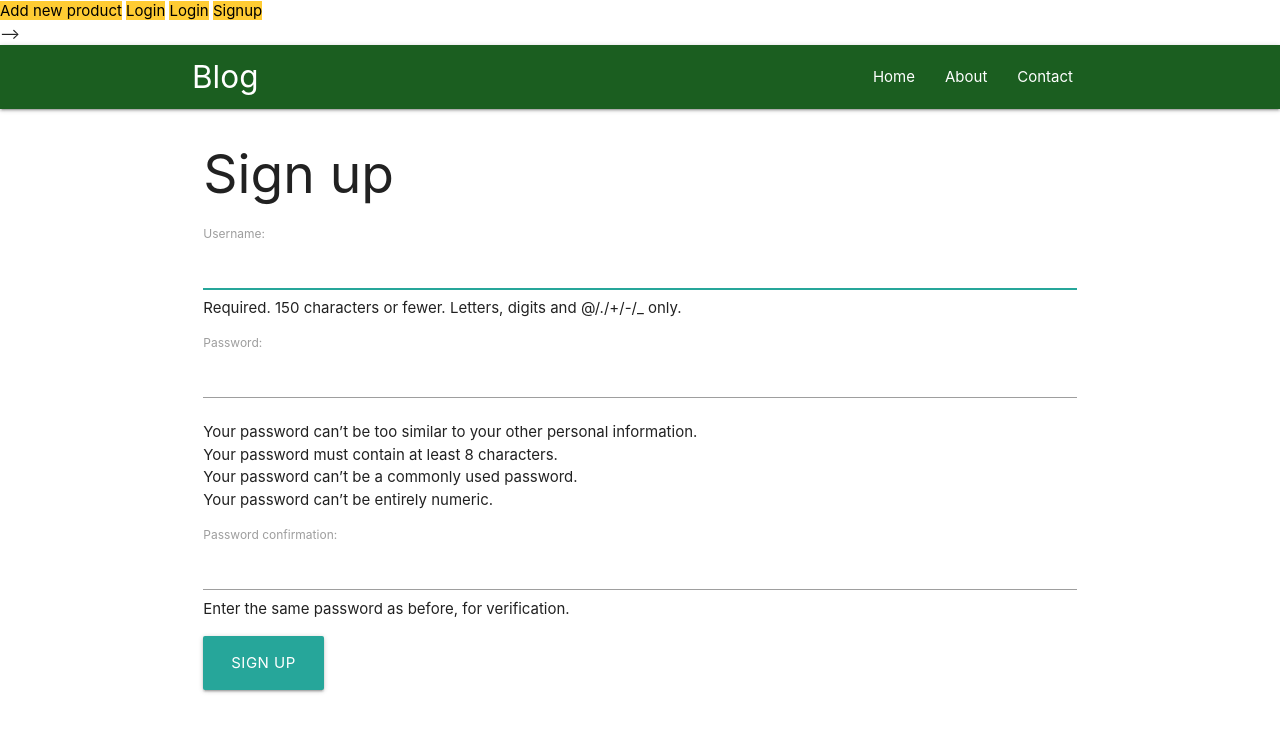
After one commit to shreyashm18/task, a Django app: page /register/ in a window 1280 px wide. The commit adds this page. Shown: the top 732 px of the page. Run offline with Django 3.2, Linux system fonts and the light colour scheme; some libraries are stand-ins or nearby versions.

Commit message:
Registration added

```diff
--- a/product_data/urls.py
+++ b/product_data/urls.py
@@ -1,5 +1,6 @@
 from django.urls import path,include
 from . import views
+from django.contrib.auth import views as auth_view
 
 
 urlpatterns = [
@@ -7,4 +8,7 @@
     path('add/',views.add,name='add-product'),
     path('update/<int:prod_id>/',views.update_prod),
     path('delete/<int:prod_id>/',views.delete_prod),
+    path('register/', views.register, name="register"),
+    path('login/', auth_view.LoginView.as_view(), name='login'),
+    path('logout/', auth_view.LogoutView.as_view(), name='logout'),
 ]
--- a/product_data/views.py
+++ b/product_data/views.py
@@ -2,6 +2,9 @@
 from .models import Products,Category,Tags
 from django.http import HttpResponse
 from .forms import ProductForm
+
+
+
 
 # Create your views here.
 def home(request):
@@ -38,3 +41,28 @@
         return redirect('home')
     product.delete()
     return redirect('home')
+
+from django.contrib.auth import login, authenticate
+from django.contrib.auth.forms import UserCreationForm
+
+def register(request):
+    if request.method == 'POST':
+
+    	# Assigning the User Creation form with the Post request object to form variable
+        form = UserCreationForm(request.POST)
+        if form.is_valid():
+            # Save the user
+            form.save()
+            # Getting the values from the form
+            username = form.cleaned_data.get('username')
+            raw_password = form.cleaned_data.get('password1')
+            # Authenticate user using the authenticate method
+            user = authenticate(username=username, password=raw_password)
+
+            # After Successfully Authenticated then use login function to login the user
+
+            login(request, user)
+            return redirect('/')
+    else:
+        form = UserCreationForm()
+    return render(request, 'signup.html', {'form': form})
--- a/task/settings.py
+++ b/task/settings.py
@@ -132,3 +132,5 @@
 MEDIA_URL='/media/'
 
 MEDIA_ROOT=os.path.join(BASE_DIR,'media')
+
+LOGIN_REDIRECT_URL = "/"
--- a/templates/home.html
+++ b/templates/home.html
@@ -12,6 +12,13 @@
 
 <!--<a href="{% url 'admin:index' %}" class = 'navbar-link btn-lg' style="background-color:#FFCC33;color:#000000;">Admin</a>-->
 <a href="{% url 'add-product' %}" class="navbar-link btn-lg" style="background-color:#FFCC33;color:#000000;">Add new product</a>
+<a href="{% url 'add-product' %}" class="navbar-link btn-lg" style="background-color:#FFCC33;color:#000000;">Login</a>
+{% if request.user.is_authenticated %}
+  <a href="{% url 'logout' %}" class="navbar-link btn-lg" style="background-color:#FFCC33;color:#000000;">Logout</a>
+{% else %}
+  <a href="{% url 'login' %}" class="navbar-link btn-lg" style="background-color:#FFCC33;color:#000000;">Login</a>
+  <a href="{% url 'register' %}" class="navbar-link btn-lg" style="background-color:#FFCC33;color:#000000;">Signup</a>
+{% endif %}
 </nav>
 <br>
 {% block content %}
--- /dev/null
+++ b/templates/signup.html
@@ -0,0 +1,44 @@
+<!--{% extends 'home.html' %}-->
+<!--{% block content %}-->
+
+<!--<!DOCTYPE html>-->
+<html>
+  <head>
+    <!--Import Google Icon Font-->
+    <link href="https://fonts.googleapis.com/icon?family=Material+Icons" rel="stylesheet">
+
+  <!-- Compiled and minified CSS -->
+   <link rel="stylesheet" href="https://cdnjs.cloudflare.com/ajax/libs/materialize/1.0.0/css/materialize.min.css">
+    <!--Let browser know website is optimized for mobile-->
+    <meta name="viewport" content="width=device-width, initial-scale=1.0"/>
+  </head>
+
+  <body>
+  <nav>
+  <div class="nav-wrapper green darken-4">
+  <div class="container">
+     <a href="/" class="brand-logo">Blog</a>
+      <ul id="nav-mobile" class="right hide-on-med-and-down">
+        <li><a href="/">Home</a></li>
+        <li><a href="/about">About</a></li>
+        <li><a href="/contact">Contact</a></li>
+      </ul>
+  </div>
+  </div>
+</nav>
+<div class="container">
+  <div class="row">
+    <div class="col s12">
+      <h2>Sign up</h2>
+        <form method="post">
+          {% csrf_token %}
+          {{ form.as_p }}
+          <button class="btn btn-large" type="submit">Sign up</button>
+        </form>
+      </div>
+  </div>
+</div>
+<script src="https://cdnjs.cloudflare.com/ajax/libs/materialize/1.0.0/js/materialize.min.js"></script>
+</body>
+</html>
+<!--{% endblock %}-->
```
Also changed, not shown: account/forms.py (+12 -0 lines), templates/login.html (added, +11 -0 lines), templates/signin.html (deleted, +0 -15 lines), db.sqlite3, product_data/forms.py (line endings or trailing spaces).
